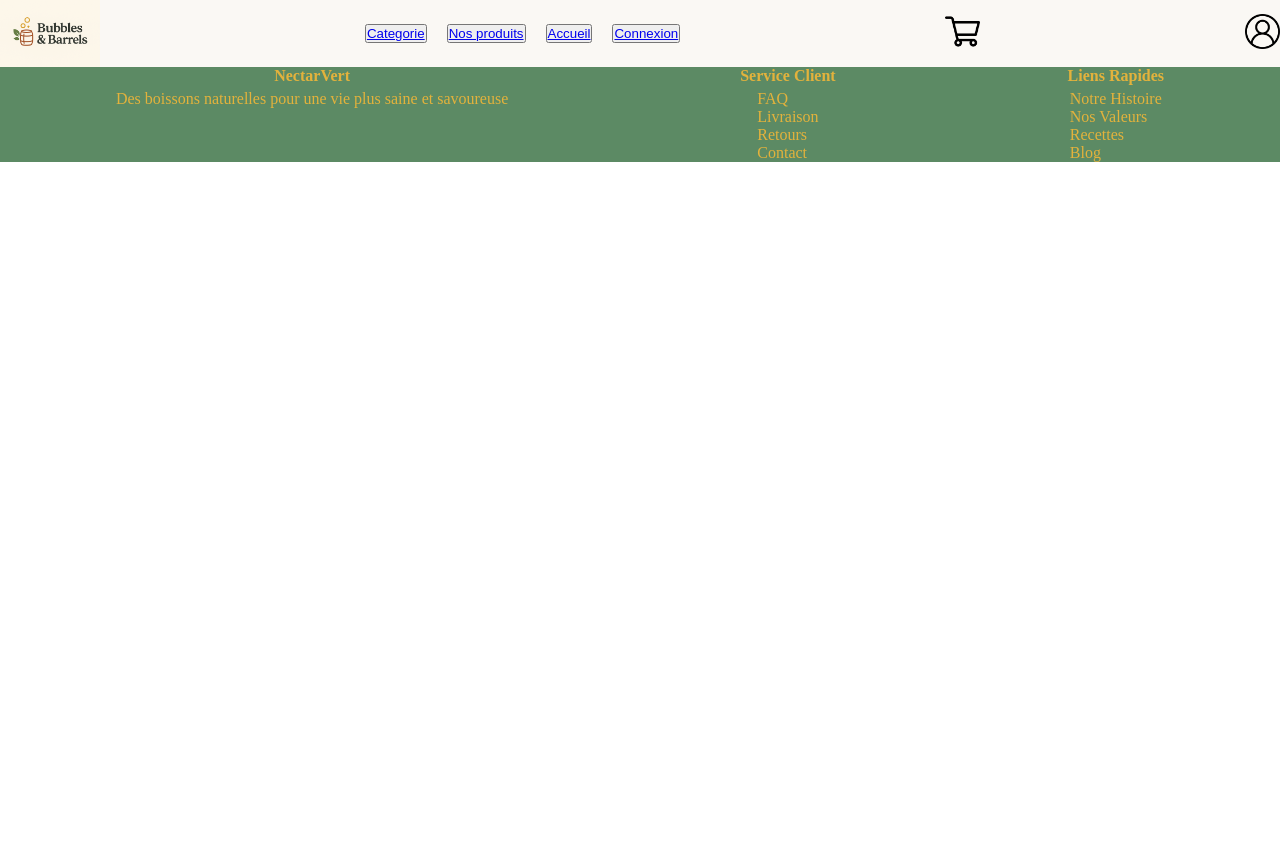
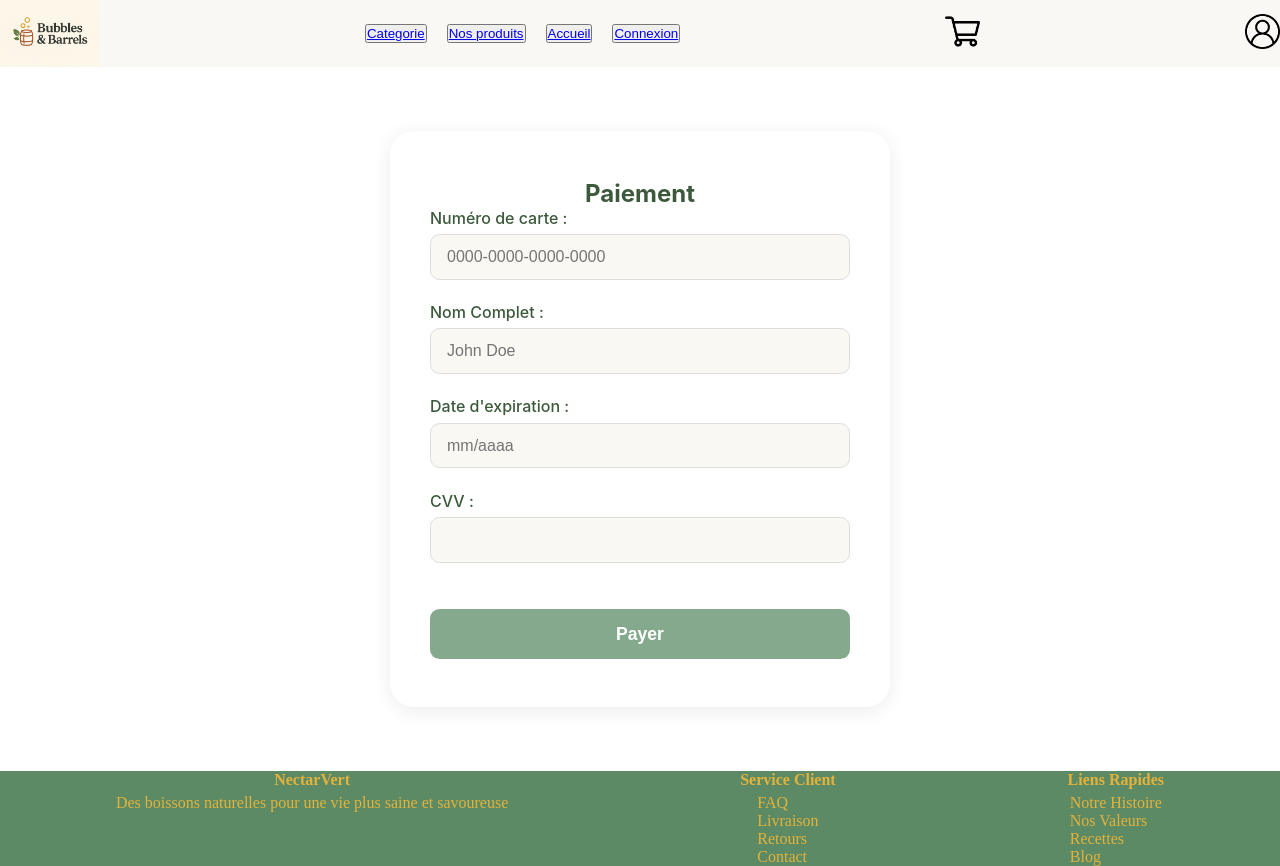
Before and after one commit to dmt-01/Bubbles_and_Barrels, a React (Vite) app in the folder frontend/: page /payment in a window 1280 px wide. Before the commit the page ends 800 px from the top, so only its background shows below. Built offline with nearby package versions, Linux system fonts and the light colour scheme.

Commit message:
added payment and confirmation route and components + added possibility to remove products from cart

```diff
--- a/frontend/src/components/Cart/Cart.tsx
+++ b/frontend/src/components/Cart/Cart.tsx
@@ -1,6 +1,7 @@
 import { useGetFetcher } from "../../core/useGetFetcher";
 import { useCartContext } from "../../core/cartContext";
 import type { Product } from "../../core/types";
+import { Link } from "react-router";
 
 interface ListProduct {
   success: boolean;
@@ -8,16 +9,24 @@ interface ListProduct {
 }
 
 function Cart() {
-  const { cart } = useCartContext();
+  const { cart, setCart } = useCartContext();
   const { data } = useGetFetcher<ListProduct>("product");
 
-  console.log(cart);
+  const deleteFromCart = (product_id: number) => {
+    if (cart) {
+      const newProducts = cart.products.filter((product) => {
+        return product.product_id !== product_id;
+      });
+      setCart({ products: newProducts });
+    }
+  };
 
   return (
     <section>
       <h2>Panier</h2>
       <ul>
         {cart &&
+          cart.products.length > 0 &&
           data &&
           cart.products.map((cartItem) => {
             const product = data.data.find((product) => {
@@ -34,6 +43,9 @@ function Cart() {
                   <p>Prix unitaire: {product.price}€</p>
                   <p>Quantité: {cartItem.quantity}</p>
                   <p>Prix total: {product.price * cartItem.quantity}€</p>
+                  <button onClick={() => deleteFromCart(cartItem.product_id)}>
+                    Supprimer du panier
+                  </button>
                 </li>
               );
             } else {
@@ -45,7 +57,12 @@ function Cart() {
             }
           })}
       </ul>
-      <button>Passer au paiement</button>
+      {cart && cart.products.length === 0 && (
+        <p>Aucun produit dans le panier</p>
+      )}
+      {cart && cart.products.length > 0 && (
+        <Link to="/payment">Passer au paiement</Link>
+      )}
     </section>
   );
 }
--- /dev/null
+++ b/frontend/src/components/Confirmation/Confirmation.tsx
@@ -0,0 +1,18 @@
+import { Link } from "react-router";
+
+function Confirmation() {
+  return (
+    <section>
+      <h2>Confirmation de paiement</h2>
+      <p>Nous vous remercions de votre confiance.</p>
+      <p>
+        Nous avons bien reçu votre paiement. Cependant vous ne recevrez pas vos
+        produits.
+      </p>
+      <p>Vous vous êtes fait scam.</p>
+      <Link to="/">Retour à l'accueil</Link>
+    </section>
+  );
+}
+
+export default Confirmation;
--- /dev/null
+++ b/frontend/src/components/forms/PaymentForm.tsx
@@ -0,0 +1,205 @@
+import { Navigate } from "react-router";
+import { useCartContext } from "../../core/cartContext";
+import type { PaymentFormData } from "../../core/types";
+import { useState, type FormEvent } from "react";
+
+function PaymentForm() {
+  const [formData, setFormData] = useState<PaymentFormData>({
+    cardNumber: "",
+    cvv: "",
+    expiryDate: "",
+    fullName: "",
+  });
+  const [errorMessage, setErrorMessage] = useState<PaymentFormData>({
+    cardNumber: "",
+    cvv: "",
+    expiryDate: "",
+    fullName: "",
+  });
+  const { cart, setCart } = useCartContext();
+  const [success, setSuccess] = useState<boolean>(false);
+
+  const expiryDateChecker = (expiryDate: string) => {
+    const month = parseInt(expiryDate.slice(0, 2));
+    const year = parseInt(expiryDate.slice(3));
+
+    const currentMonth = new Date().getMonth() + 1;
+    const currentYear = new Date().getFullYear();
+
+    if (month > 12 || month < 1) {
+      setErrorMessage((prev) => {
+        const newErrorMessage = {
+          ...prev,
+          expiryDate: "Le mois est incorrect",
+        };
+        return newErrorMessage;
+      });
+      return;
+    }
+
+    if (currentYear > year || (currentYear === year && currentMonth > month)) {
+      setErrorMessage((prev) => {
+        const newErrorMessage = {
+          ...prev,
+          expiryDate: "La date de la carte est passée",
+        };
+        return newErrorMessage;
+      });
+      return;
+    }
+    setErrorMessage((prev) => {
+      const newErrorMessage = { ...prev, expiryDate: "" };
+      return newErrorMessage;
+    });
+  };
+
+  const handleInput = (event: React.ChangeEvent<HTMLInputElement>) => {
+    const { name, value } = event.target;
+    setFormData((prev) => {
+      const newFormData = { ...prev, [name]: value };
+      return newFormData;
+    });
+  };
+
+  const luhnAlgorithm = (numberToCheck: string): boolean => {
+    numberToCheck = numberToCheck.replaceAll(/[^0-9]/g, "");
+    let sum: number = 0;
+    let digit: number = 0;
+    let isEven: boolean = false;
+
+    for (let i = numberToCheck.length - 1; i >= 0; i--) {
+      digit = parseInt(numberToCheck.charAt(i), 10);
+      if (isEven) {
+        digit *= 2;
+        if (digit > 9) {
+          digit = (digit % 10) + Math.floor(digit / 10);
+        }
+      }
+
+      sum += digit;
+      isEven = !isEven;
+    }
+
+    return sum % 10 == 0;
+  };
+
+  const handleSubmit = (event: FormEvent) => {
+    event.preventDefault();
+
+    setErrorMessage({
+      expiryDate: "",
+      cardNumber: "",
+      cvv: "",
+      fullName: "",
+    });
+
+    const cardNumberRegex: RegExp =
+      /[0-9]{4}[\- ]?[0-9]{4}[\- ]?[0-9]{4}[\- ]?[0-9]{4}/;
+    const cvvRegex: RegExp = /[0-9]{3,4}/;
+
+    if (
+      !cardNumberRegex.test(formData.cardNumber) ||
+      !luhnAlgorithm(formData.cardNumber)
+    ) {
+      setErrorMessage((prev) => {
+        const newErrorMessage = {
+          ...prev,
+          cardNumber: "Le numéro de carte n'est pas dans le bon format",
+        };
+        return newErrorMessage;
+      });
+    }
+    if (!cvvRegex.test(formData.cvv)) {
+      setErrorMessage((prev) => {
+        const newErrorMessage = {
+          ...prev,
+          cvv: "Le CVV n'est pas dans le bon format",
+        };
+        return newErrorMessage;
+      });
+    }
+    expiryDateChecker(formData.expiryDate);
+    if (formData.fullName.length < 2) {
+      setErrorMessage((prev) => {
+        const newErrorMessage = { ...prev, fullName: "Le nom est trop court" };
+        return newErrorMessage;
+      });
+    }
+    if (
+      errorMessage.cardNumber ||
+      errorMessage.cvv ||
+      errorMessage.expiryDate ||
+      errorMessage.fullName
+    ) {
+      return;
+    }
+
+    setSuccess(true);
+    setCart({ products: [] });
+  };
+
+  return (
+    <section className="all_forms">
+      {cart && cart.products.length === 0 && <Navigate to="/" />}
+      <h2>Paiement</h2>
+      <form onSubmit={handleSubmit}>
+        <label>
+          Numéro de carte :
+          <input
+            type="text"
+            name="cardNumber"
+            value={formData.cardNumber}
+            pattern="[0-9]{4}[\- ]?[0-9]{4}[\- ]?[0-9]{4}[\- ]?[0-9]{4}"
+            onChange={handleInput}
+            placeholder="0000-0000-0000-0000"
+            required
+          />
+        </label>
+        {errorMessage.cardNumber && <small>{errorMessage.cardNumber}</small>}
+        <label>
+          Nom Complet :
+          <input
+            type="text"
+            name="fullName"
+            value={formData.fullName}
+            onChange={handleInput}
+            pattern=".{2,}"
+            placeholder="John Doe"
+            required
+          />
+        </label>
+        {errorMessage.fullName && <small>{errorMessage.fullName}</small>}
+        <label>
+          Date d'expiration :
+          <input
+            type="text"
+            name="expiryDate"
+            value={formData.expiryDate}
+            onBlur={(event) => expiryDateChecker(event.target.value)}
+            onChange={handleInput}
+            pattern="[0-9]{2}\/[0-9]{4}"
+            placeholder="mm/aaaa"
+            required
+          />
+        </label>
+        {errorMessage.expiryDate && <small>{errorMessage.expiryDate}</small>}
+        <label>
+          CVV :
+          <input
+            type="text"
+            name="cvv"
+            value={formData.cvv}
+            onChange={handleInput}
+            pattern="[0-9]{3,4}"
+            required
+          />
+        </label>
+        {errorMessage.cvv && <small>{errorMessage.cvv}</small>}
+        <button type="submit">Payer</button>
+      </form>
+      {success && <Navigate to="/confirmation" />}
+    </section>
+  );
+}
+
+export default PaymentForm;
--- /dev/null
+++ b/frontend/src/components/pages/PaymentPage.tsx
@@ -0,0 +1,11 @@
+import PaymentForm from "../forms/PaymentForm";
+
+function PaymentPage() {
+  return (
+    <>
+      <PaymentForm />
+    </>
+  );
+}
+
+export default PaymentPage;
--- /dev/null
+++ b/frontend/src/components/pages/ValidationPage.tsx
@@ -0,0 +1,11 @@
+import Confirmation from "../Confirmation/Confirmation";
+
+function ConfirmationPage() {
+  return (
+    <>
+      <Confirmation />
+    </>
+  );
+}
+
+export default ConfirmationPage;
--- a/frontend/src/routes.tsx
+++ b/frontend/src/routes.tsx
@@ -1,8 +1,10 @@
 import FormRegisterpage from "./components/pages/FomRegisterPage";
+import ConfirmationPage from "./components/pages/ValidationPage";
 import FormLoginPage from "./components/pages/FormLoginPage";
 import CategoryPage from "./components/pages/CategoryPage";
 import AllProductPage from "./components/pages/Allproduct";
 import ProductPage from "./components/pages/ProductPage";
+import PaymentPage from "./components/pages/PaymentPage";
 import CartPage from "./components/pages/CartPage";
 import Homepage from "./components/pages/HomePage";
 import { Route, Routes } from "react-router";
@@ -10,15 +12,16 @@ import { Route, Routes } from "react-router";
 function Router() {
   return (
     <Routes>
+      <Route path="/confirmation" element={<ConfirmationPage />} />
       <Route path="/register" element={<FormRegisterpage />} />
       <Route path="/products/:id" element={<ProductPage />} />
       <Route path="/products" element={<AllProductPage />} />
       <Route path="/categories" element={<CategoryPage />} />
       <Route path="/login" element={<FormLoginPage />} />
+      <Route path="/payment" element={<PaymentPage />} />
       <Route path="/cart" element={<CartPage />} />
       <Route path="/" element={<Homepage />} />
-      {/* <Route path="/payment" element={"bite"} />
-        <Route path="/history" element={"bite"} />  */}
+      {/* <Route path="/history" element={"bite"} />  */}
     </Routes>
   );
 }
```
Also changed, not shown: frontend/src/core/types.ts (+7 -0 lines).
